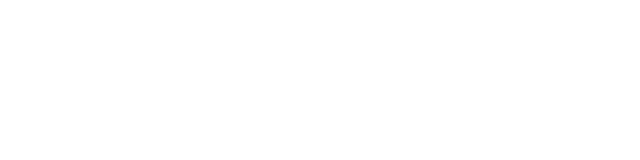
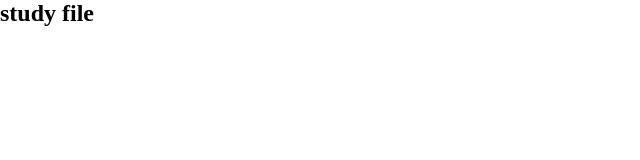
Before and after one commit to SetsuikiHyoryu/vue3-ts-animation-record, a Vue app: page /study in a window 1280 px wide. Before the commit this address had no page. Shown: the top 160 px of the page, without its empty margins (0-640 px from the left). Built offline with nearby package versions, Linux system fonts and the light colour scheme.

Commit message:
feat: 初始化 study page

```diff
--- a/public/index.html
+++ b/public/index.html
@@ -4,7 +4,7 @@
     <meta charset="utf-8" />
     <meta http-equiv="X-UA-Compatible" content="IE=edge" />
     <meta name="viewport" content="width=device-width,initial-scale=1.0" />
-    <link rel="icon" href="<%= BASE_URL %>favicon.ico" />
+    <link rel="icon" href="<%= BASE_URL %>erisa2.ico" />
     <title><%= htmlWebpackPlugin.options.title %></title>
   </head>
   <body>
@@ -19,3 +19,9 @@
     <!-- built files will be auto injected -->
   </body>
 </html>
+
+<style>
+  * {
+    margin: 0;
+  }
+</style>
--- a/src/router/index.ts
+++ b/src/router/index.ts
@@ -6,6 +6,12 @@ const routes: Array<RouteRecordRaw> = [
     path: "/",
     name: "Home",
     component: Home,
+  },
+  {
+    path: "/study",
+    name: "Study",
+    component: () =>
+      import(/** webpackChunkName: "study" */ "../views/Study.vue"),
   },
 
   // NOTE: 懶加載
--- /dev/null
+++ b/src/views/Study.vue
@@ -0,0 +1,15 @@
+<template>
+  <div class="study">
+    <h2>study file</h2>
+  </div>
+</template>
+
+<script lang="ts">
+import { defineComponent } from "vue";
+
+export default defineComponent({
+  name: "Study",
+});
+</script>
+
+<style scoped></style>
```
Also changed, not shown: 1 other file (tests, documents, lock files or other folders).
